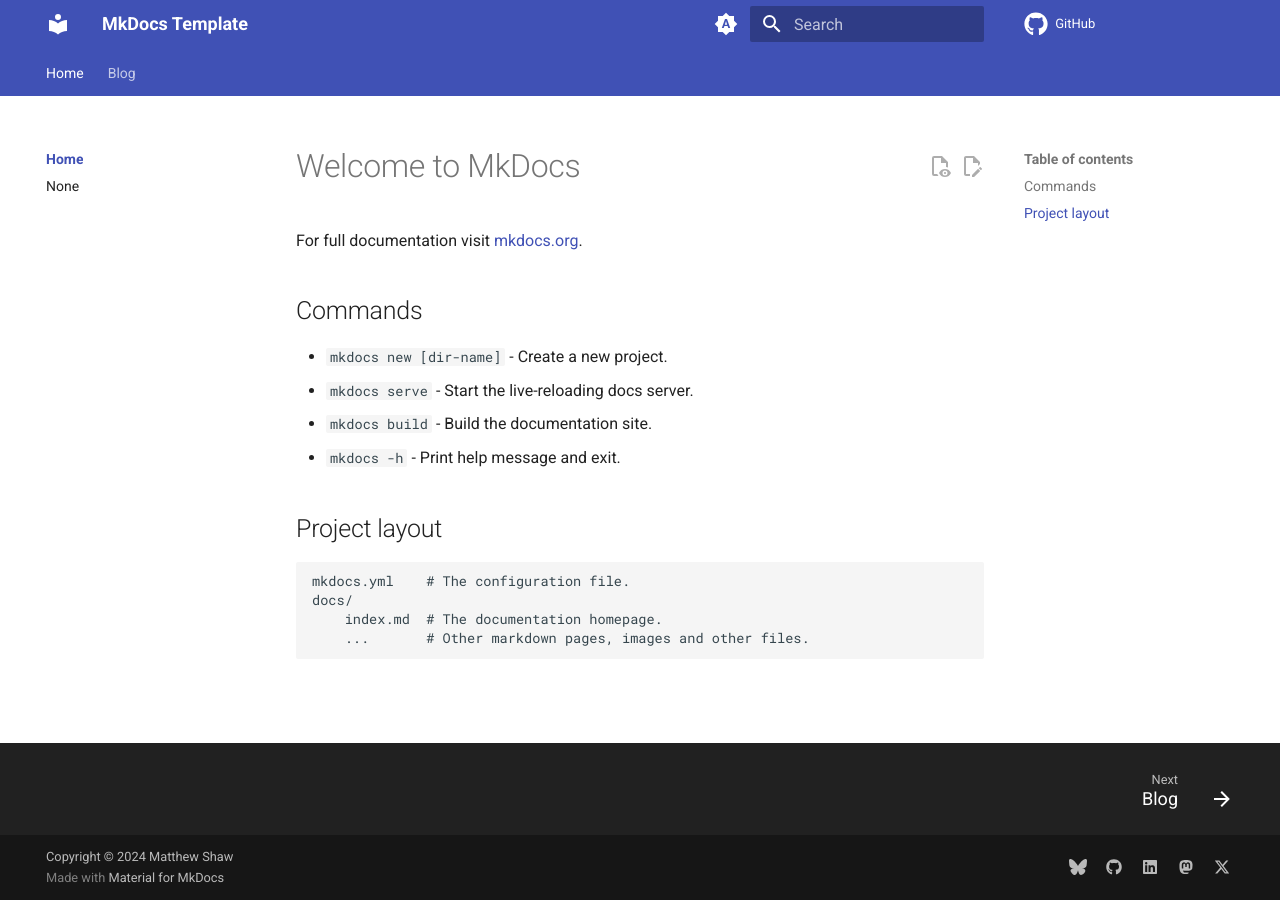
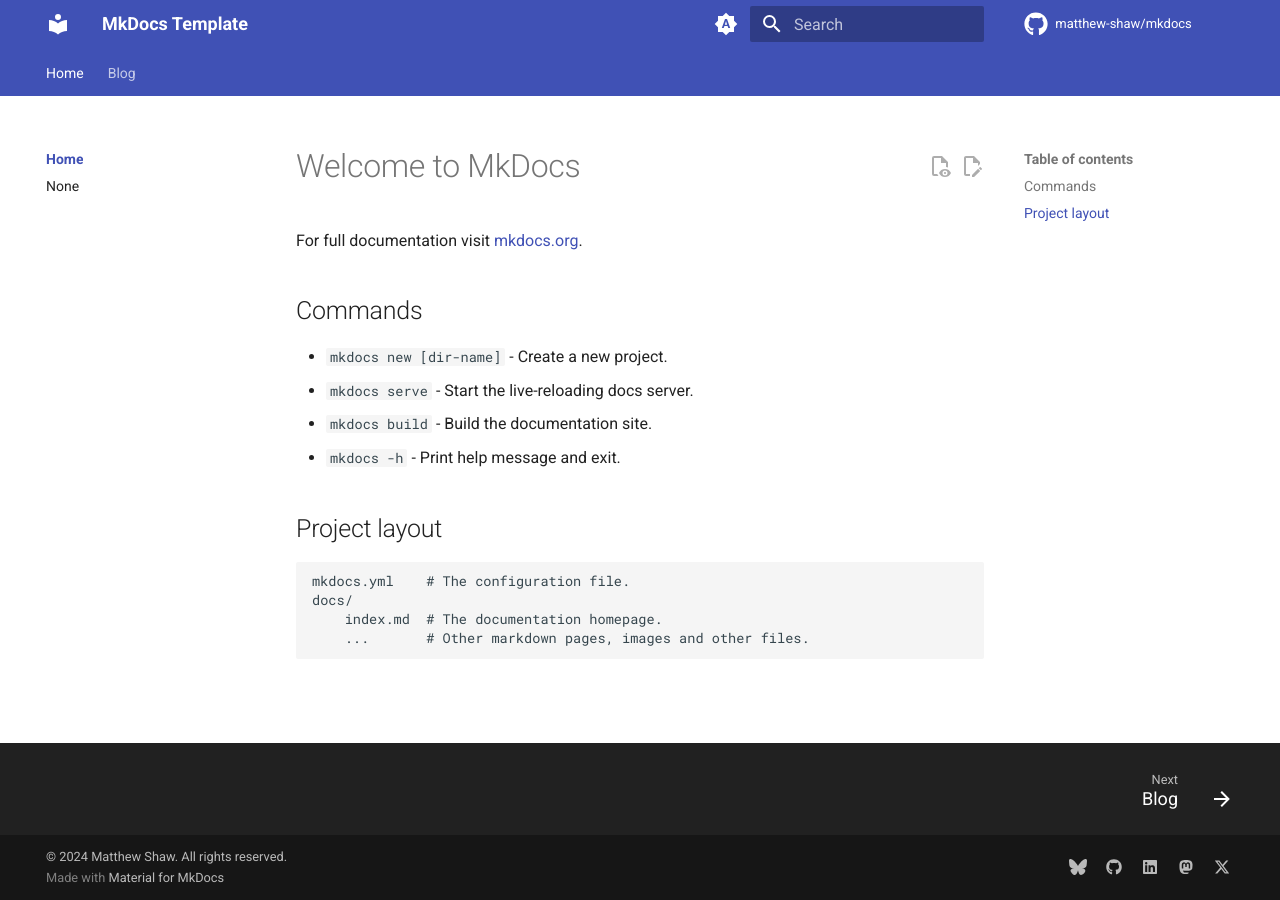
Before and after one commit to matthew-shaw/mkdocs, an MkDocs documentation site: the page built from docs/index.md, in a window 1280 px wide. Built offline with MkDocs 1.6.1 and Material for MkDocs 9.7.7, drawn with Linux system fonts in a browser that asks for light colours; plug-ins that fetch from the network failed and are left out; comment, search, counter and statistics services are not loaded.

Commit message:
copyright

```diff
--- a/mkdocs.yml
+++ b/mkdocs.yml
@@ -1,5 +1,6 @@
-copyright: Copyright &copy; 2024 Matthew Shaw
+copyright: "&copy; 2024 Matthew Shaw. All rights reserved."
 edit_uri: edit/main/docs/
+repo_name: "matthew-shaw/mkdocs"
 repo_url: https://github.com/matthew-shaw/mkdocs
 site_author: Matthew Shaw
 site_description: A pre-configured MkDocs Material site template
```
